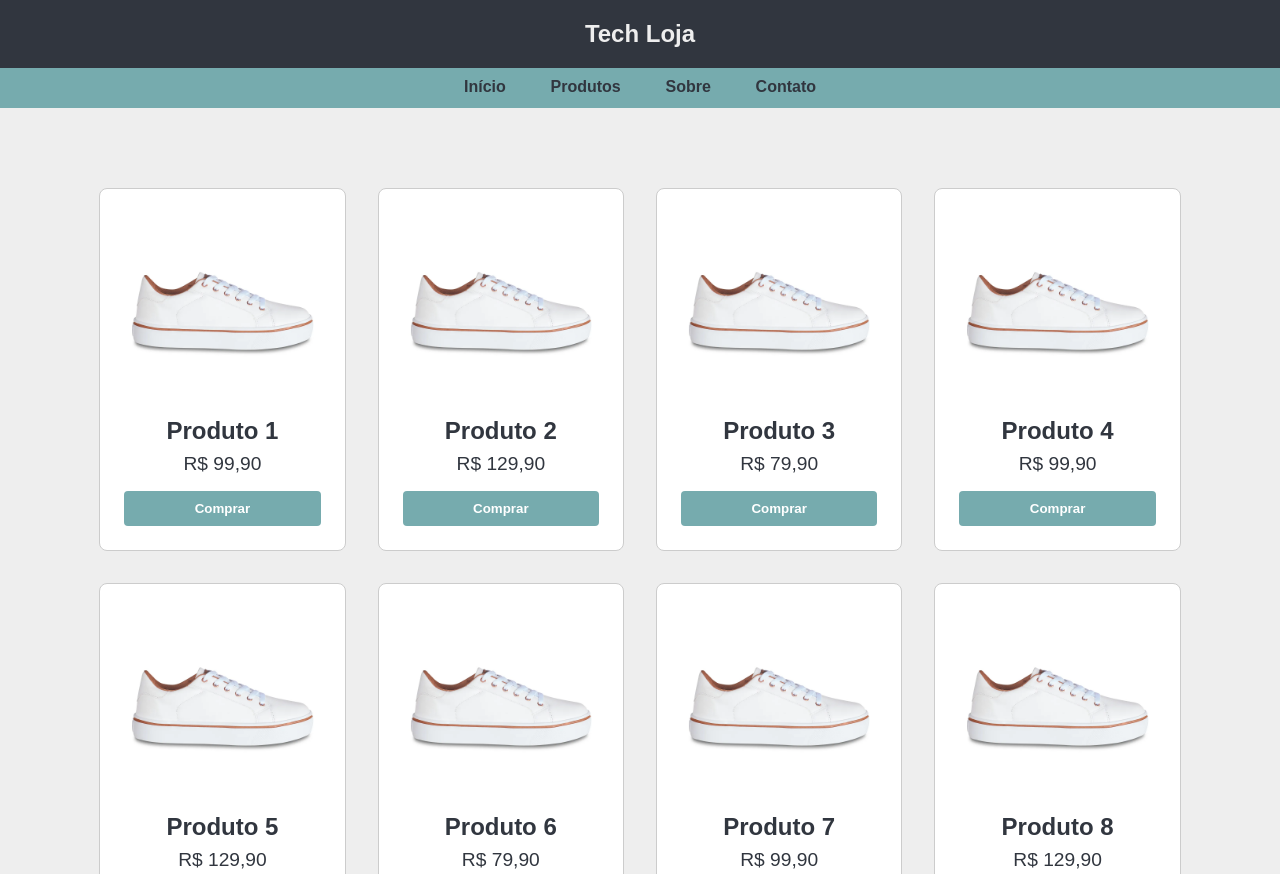
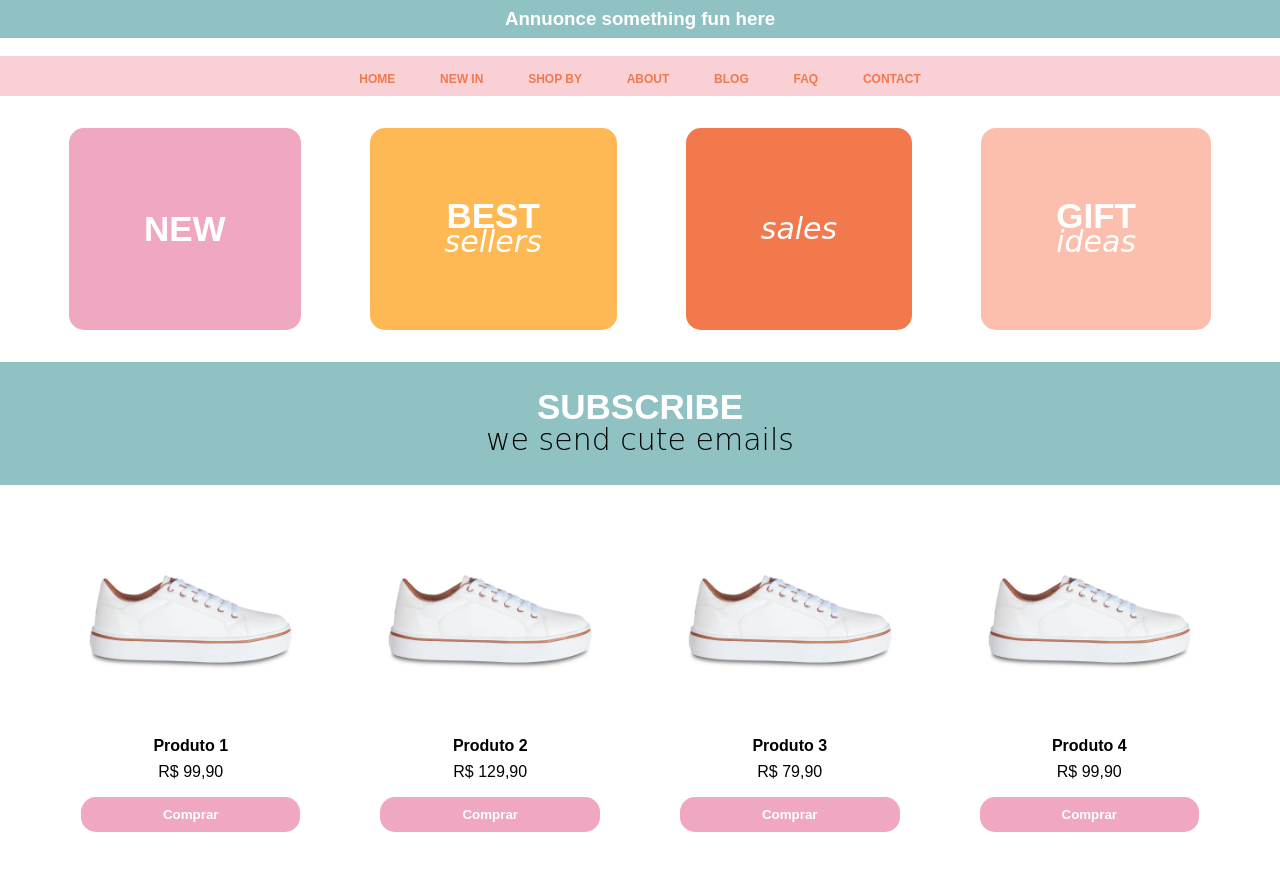
Before and after one commit to Alessandra-Nastassja/ecommerce-mba, a plain HTML site: page index.html in a window 1280 px wide. Shown: the top 874 px of the page. Drawn offline with Linux system fonts and the light colour scheme; a web font is replaced by a local one.

Commit message:
feat: organize page

```diff
--- a/index.html
+++ b/index.html
@@ -9,76 +9,118 @@
 </head>
 
 <body>
-
   <section class="container">
     <header>
-      <h1>Tech Loja</h1>
+      <article class="content-header">
+        <h1>Annuonce something fun here</h1>
+      </article>
+      <article>
+        <i></i>
+        <img src="" alt="">
+        <nav>
+          <ul>
+            <li><i></i></li>
+            <li><i></i></li>
+            <li><i></i></li>
+            <li><i></i></li>
+            <li><i></i></li>
+            <li><i></i></li>
+          </ul>
+        </nav>
+      </article>
     </header>
-
     <nav>
       <ul>
-        <li><a href="#">Início</a></li>
-        <li><a href="#">Produtos</a></li>
-        <li><a href="#">Sobre</a></li>
-        <li><a href="#">Contato</a></li>
+        <li><a href="#">Home</a></li>
+        <li><a href="#">New In</a></li>
+        <li><a href="#">Shop By</a></li>
+        <li><a href="#">About</a></li>
+        <li><a href="#">Blog</a></li>
+        <li><a href="#">Faq</a></li>
+        <li><a href="#">Contact</a></li>
       </ul>
     </nav>
   </section>
 
+  <section class="content-cards">
+    <div>
+      <b>New</b>
+    </div>
+    <div>
+      <b>Best</b>
+      <i>Sellers</i>
+    </div>
+    <div>
+      <i>Sales</i>
+    </div>
+    <div>
+      <b>Gift</b>
+      <i>Ideas</i>
+    </div>
+  </section>
 
-  <section class="produtos">
+  <section class="content-subscribe">
+    <article></article>
+    <article>
+      <b>Subscribe</b>
+      <p>We send cute emails</p>
+    </article>
+    <article></article>
+  </section>
+
+   <section class="content-produtos">
     <div class="card">
       <img src="img.jpeg" alt="Produto 1" />
-      <h2>Produto 1</h2>
+      <b>Produto 1</b>
       <p>R$ 99,90</p>
       <button>Comprar</button>
     </div>
 
     <div class="card">
       <img src="img.jpeg" alt="Produto 2" />
-      <h2>Produto 2</h2>
+      <b>Produto 2</b>
       <p>R$ 129,90</p>
       <button>Comprar</button>
     </div>
 
     <div class="card">
       <img src="img.jpeg" alt="Produto 3" />
-      <h2>Produto 3</h2>
+      <b>Produto 3</b>
       <p>R$ 79,90</p>
       <button>Comprar</button>
     </div>
 
     <div class="card">
       <img src="img.jpeg" alt="Produto 1" />
-      <h2>Produto 4</h2>
+      <b>Produto 4</b>
       <p>R$ 99,90</p>
       <button>Comprar</button>
     </div>
 
     <div class="card">
       <img src="img.jpeg" alt="Produto 2" />
-      <h2>Produto 5</h2>
+      <b>Produto 5</b>
       <p>R$ 129,90</p>
       <button>Comprar</button>
     </div>
 
     <div class="card">
       <img src="img.jpeg" alt="Produto 3" />
-      <h2>Produto 6</h2>
+      <b>Produto 6</b>
       <p>R$ 79,90</p>
       <button>Comprar</button>
     </div>
 
     <div class="card">
       <img src="img.jpeg" alt="Produto 1" />
-      <h2>Produto 7</h2>
+      <b>Produto 7</b>
       <p>R$ 99,90</p>
       <button>Comprar</button>
     </div>
 
     <div class="card">
       <img src="img.jpeg" alt="Produto 2" />
-      <h2>Produto 8</h2>
+      <b>Produto 8</b>
       <p>R$ 129,90</p>
       <button>Comprar</button>
     </div>
--- a/style.css
+++ b/style.css
@@ -1,7 +1,10 @@
+@import url('https://fonts.googleapis.com/css2?family=Playwrite+DK+Loopet:wght@100..400&family=Roboto:ital,wght@0,100;0,300;0,400;0,500;0,700;0,900;1,100;1,300;1,400;1,500;1,700;1,900&display=swap');
+
 :root {
-    --cor-fundo: #EEEEEE;
-    --cor-principal: #31363F;
-    --cor-destaque: #76ABAE;
+    --cor-fundo: #FFFFFF;
+    --cor-principal: #90C2C3;
+    --cor-destaque: #F9D0D6;
+    --cor-link: #F2794D;
 }
 
 * {
@@ -22,10 +25,10 @@ body {
     z-index: 10;
 }
 
-header {
+.content-header {
     background-color: var(--cor-principal);
     color: var(--cor-fundo);
-    padding: 1.25rem;
+    padding: 0.5rem;
     text-align: center;
 }
 
@@ -33,14 +36,16 @@ nav {
     margin-top: 0;
     background-color: var(--cor-destaque);
     width: 100%;
-    height: 2.5rem;
+    /* height: 2.5rem; */
 }
 
 nav ul {
     display: flex;
     justify-content: center;
     list-style: none;
-    padding: 0.65rem 0;
+    padding: 3px 5px 10px 5px;
+    text-transform: uppercase;
+    font-size: 12px;
 }
 
 nav ul li {
@@ -49,29 +54,86 @@ nav ul li {
 
 nav ul li a {
     text-decoration: none;
-    color: var(--cor-principal);
+    color: var(--cor-link);
     font-weight: bold;
     padding: 0.2rem;
 }
 
 nav ul li a:hover {
-    color: white;
-    background-color: var(--cor-principal);
+    color: #FFFFFF;
+    background-color: var(--cor-link);
     transition: all 0.3s ease;
     border-radius: 0.4rem;
 }
 
-.produtos {
+section.content-cards {
+    display: flex;
+    flex-direction: row;
+    justify-content: space-evenly;
+    margin: 2rem 0px;
+
+    div {
+        background-color: var(--cor-principal);
+        color: #FFFFFF;
+        padding: 75px;
+        border-radius: 15px;
+        display: flex;
+        flex-direction: column;
+        justify-content: center;
+        align-items: center;
+        line-height: 26px;
+    }
+
+    div b {
+        font-size: 35px;
+        text-transform: uppercase;
+    }
+    div i {
+        font-family: "Playwrite DK Loopet", cursive;
+        text-transform: lowercase;
+        font-size: 30px;
+        font-weight: 100;
+    }
+
+    div:nth-child(1) { background-color: #F0A7C2; }
+    div:nth-child(2) { background-color: #FEB954; }
+    div:nth-child(3) { background-color: #F2794D; }
+    div:nth-child(4) { background-color: #FCBFAD; }
+}
+
+section.content-subscribe {
+    background-color: var(--cor-principal);
+    display: flex;
+    flex-direction: column;
+    justify-content: center;
+    align-items: center;
+    line-height: 26px;
+    color: #FFFFFF;
+    padding: 2rem 0;
+    text-align: center;
+
+    article b {
+        font-size: 35px;
+        text-transform: uppercase;
+    }
+
+    article p {
+        font-family: "Playwrite DK Loopet", cursive;
+        text-transform: lowercase;
+        font-size: 30px;
+        font-weight: 100;
+    }
+}
+
+.content-produtos {
     display: flex;
     justify-content: center;
     gap: 2rem;
-    padding: 5rem;
+    padding: 0rem 2rem;
     flex-wrap: wrap;
 }
-
 .card {
     background-color: white;
-    border: 1px solid #ccc;
     padding: 1.5rem;
     border-radius: 0.5rem;
     text-align: center;
@@ -81,9 +143,11 @@ nav ul li a:hover {
     justify-content: space-between;
 }
 
+.card b, p { color: #000000; }
+
 .card p {
     margin-top: .5rem;
-    font-size: 1.2rem;
+    font-size: 1rem;
 }
 
 .card img {
@@ -93,12 +157,12 @@ nav ul li a:hover {
 }
 
 .card button {
-    background-color: var(--cor-destaque);
+    background-color: #F0A7C2;
     color: white;
     border: none;
     margin-top: 1rem;
     padding: 0.625rem;
-    border-radius: 0.25rem;
+    border-radius: 15px;
     cursor: pointer;
     font-weight: bold;
 }
@@ -113,7 +177,6 @@ footer {
     text-align: center;
     padding: 1rem;
     width: 100%;
-    margin-top: 2rem;
 }
 
 @media (max-width: 1024px) {
```
